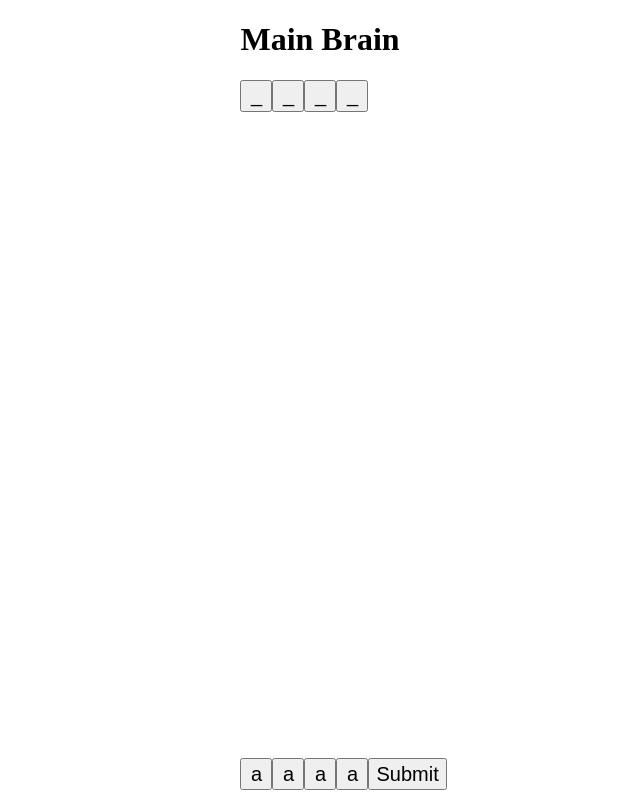
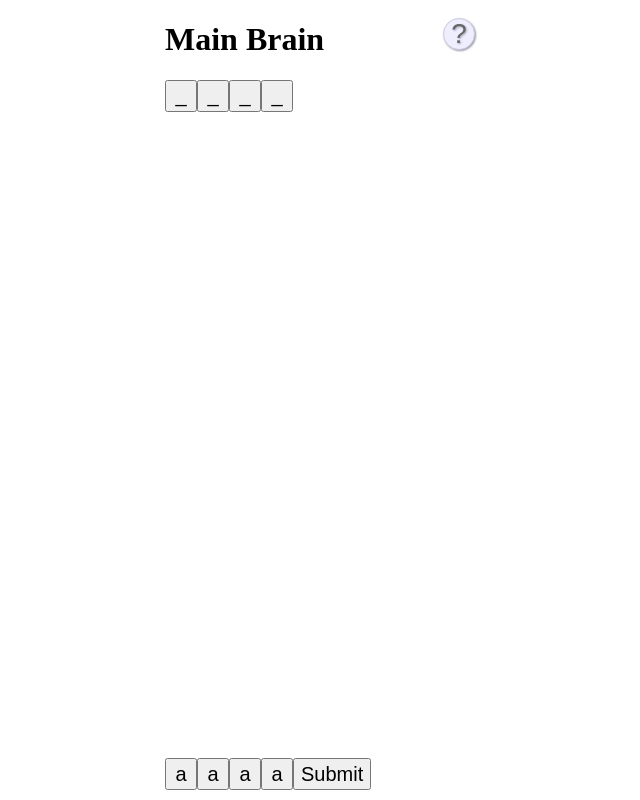
Before and after one commit to zpeleg/main-brain-react, a React (Create React App) app: page / in a window 1280 px wide. Shown: the whole page, without its empty margins (320-960 px from the left). Built offline with nearby package versions, Linux system fonts and the light colour scheme; a web font is replaced by a local one.

Commit message:
Add question mark icon

```diff
--- a/src/App.css
+++ b/src/App.css
@@ -23,10 +23,11 @@ html {
   margin: auto;
   text-align: left;
   height: 100%;
+  width: 310px;
 }
 
 h1 {
-  font-family: "Shippori Mincho B1", serif;
+  font-family: 'Shippori Mincho B1', serif;
 }
 /*
 Custom gg circle
@@ -56,7 +57,7 @@ gg unblock
 }
 .gg-unblock::after,
 .gg-unblock::before {
-  content: "";
+  content: '';
   display: block;
   box-sizing: border-box;
   position: absolute;
@@ -88,7 +89,7 @@ gg block
 }
 .gg-block::after,
 .gg-block::before {
-  content: "";
+  content: '';
   display: block;
   box-sizing: border-box;
   position: absolute;
@@ -104,3 +105,23 @@ gg block
 .gg-block::after {
   bottom: -1px;
 }
+
+.help {
+  border: 0.5px solid #ccd;
+  background-color: #eef;
+  width: auto;
+  border-radius: 50%;
+  display: flex;
+  align-items: center;
+  justify-content: center;
+  width: 30px;
+  height: 30px;
+  font-size: 28px;
+  color: #666;
+  font-family: sans-serif;
+  box-shadow: 1px 1px 2px #99a;
+  text-shadow: 1px 1px 2px #aab;
+  float: right;
+  margin-top: 18px;
+  padding-right: -18px;
+}
--- a/src/App.js
+++ b/src/App.js
@@ -10,6 +10,8 @@ TODO:
 * Add help tooltip
 * Add settings menu
 * Fix the alignment breaking when the submit button disappears
+* Replace question mark
+* Recenter everything
 */
 
 const baseButtonStyle = {
@@ -209,6 +211,7 @@ function App() {
   return (
     <div className="first-container">
       <div className="my-window">
+        <div class="help">?</div>
         <h1>Main Brain</h1>
         <HiddenResult
           result={
```
